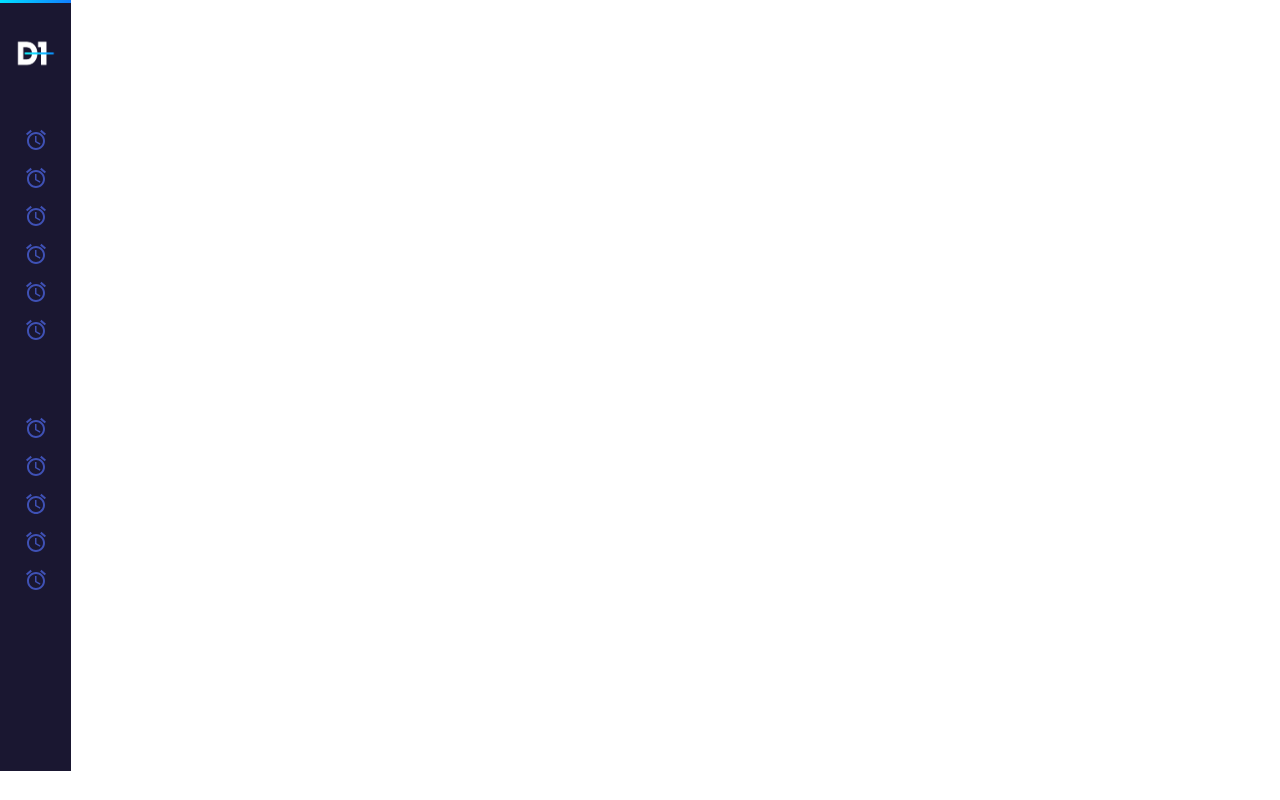
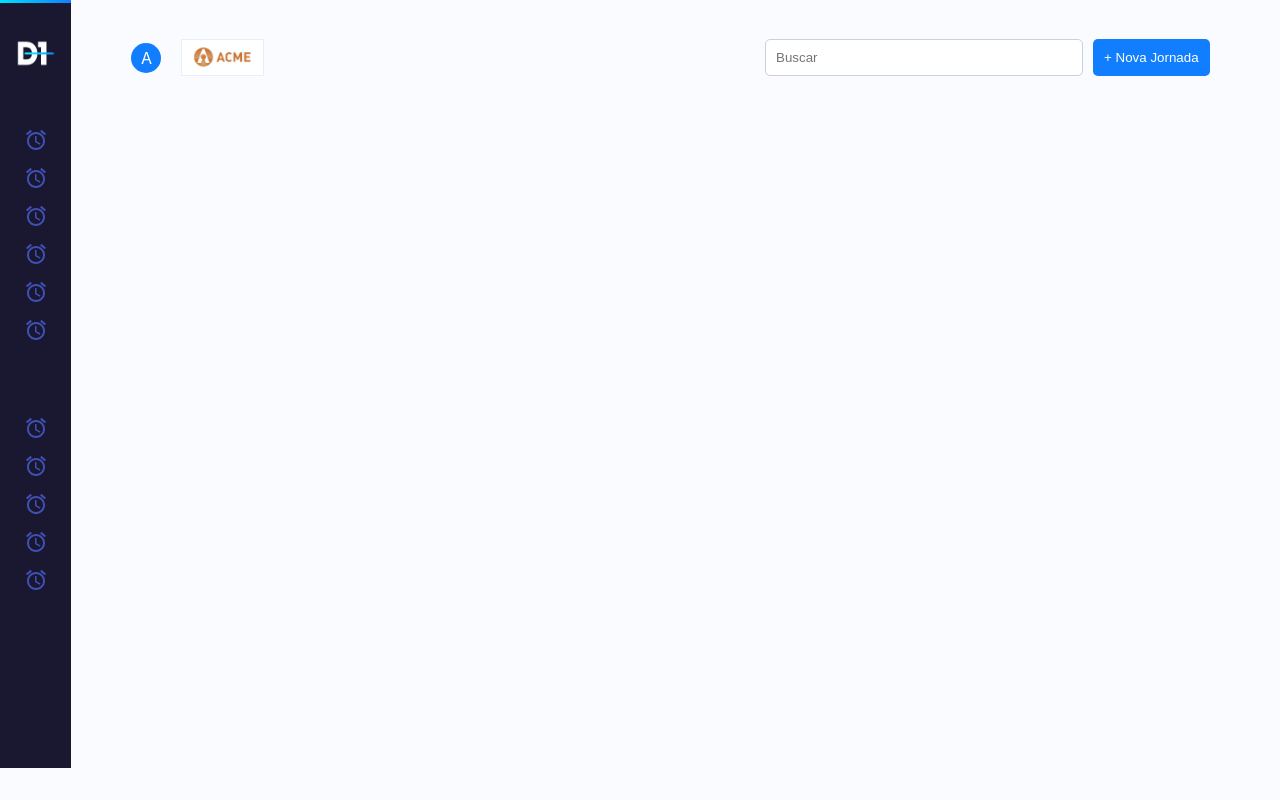
Before and after one commit to LeoGonzaga/d-one, a React (Create React App) app: page / in a window 1280 px wide. Built offline with nearby package versions, Linux system fonts and the light colour scheme.

Commit message:
estilos principais nos elementos do nav

```diff
--- a/src/App.tsx
+++ b/src/App.tsx
@@ -7,12 +7,14 @@ import DrawerLeft from "./Components/Drawer";
 function App() {
   return (
     <Router>
-      <DrawerLeft />
-      <Switch>
-        <Route path="/" exact>
-          {/* <Dashboard /> */}
-        </Route>
-      </Switch>
+      <div style={{ display: "flex" }}>
+        <DrawerLeft />
+        <Switch>
+          <Route path="/" exact>
+            <Dashboard />
+          </Route>
+        </Switch>
+      </div>
     </Router>
   );
 }
--- a/src/Components/Drawer.tsx
+++ b/src/Components/Drawer.tsx
@@ -40,8 +40,8 @@ const ListItem = styled.li`
 const DrawerLeft: React.FC = () => {
   return (
     <>
-      <Line></Line>
       <Container>
+        <Line></Line>
         <Wrapper>
           <D1Logo src={Logo} />
           <ListPages>
--- /dev/null
+++ b/src/Components/NavBar.tsx
@@ -0,0 +1,79 @@
+import React from "react";
+import styled from "styled-components";
+import LogoImg from "../Assets/acme2.png";
+
+export const Container = styled.div`
+  display: flex;
+  flex: 1;
+  max-width: 90%;
+  align-items: center;
+  justify-content: space-between;
+  margin: 39px auto;
+`;
+
+const Infos = styled.div`
+  display: flex;
+  background-size: cover;
+  align-items: center;
+`;
+const NameContainer = styled.div`
+  display: flex;
+  background-color: #117eff;
+  height: 30px;
+  width: 30px;
+  margin-right: 20px;
+  border-radius: 15px;
+  justify-content: center;
+  align-items: center;
+`;
+const Name = styled.span`
+  color: #fff;
+`;
+const LogoContainer = styled.div`
+  background: #fff;
+  border: 1px solid #ebeef6;
+  padding: 0 10px;
+  height: 35px;
+`;
+const Logo = styled.img`
+  max-width: 100%;
+  max-height: 100%;
+`;
+const Action = styled.div``;
+const Search = styled.input`
+  width: 296px;
+  padding: 10px;
+  border-radius: 5px;
+  border: 1px solid #cccfde;
+`;
+const Button = styled.button`
+  background-color: #117eff;
+  padding: 11px;
+  margin: 0 10px;
+  border-radius: 5px;
+  border: none;
+  color: #fff;
+`;
+const Navbar: React.FC = () => {
+  return (
+    <Container>
+      <Infos>
+        <NameContainer>
+          <Name>A</Name>
+        </NameContainer>
+        <LogoContainer>
+          <Logo src={LogoImg} />
+        </LogoContainer>
+      </Infos>
+
+      <Action>
+        <Search placeholder="Buscar" />
+        <Button>
+          + <span>Nova Jornada</span>
+        </Button>
+      </Action>
+    </Container>
+  );
+};
+
+export default Navbar;
--- a/src/Global/style.css
+++ b/src/Global/style.css
@@ -1,6 +1,7 @@
 body {
   padding: 0px;
   margin: 0px;
+  background-color: #FAFBFF;
 }
 
 ul {
--- a/src/Pages/Dashboard/DashboardScreen.tsx
+++ b/src/Pages/Dashboard/DashboardScreen.tsx
@@ -1,9 +1,16 @@
 import React from "react";
+import styled from "styled-components";
+import Navbar from "../../Components/NavBar";
 
-// import { Container } from './styles';
-
+const Container = styled.div`
+  flex: 1;
+`;
 const Dashboard: React.FC = () => {
-  return <div>Dash</div>;
+  return (
+    <Container>
+      <Navbar />
+    </Container>
+  );
 };
 
 export default Dashboard;
```
Also changed, not shown: src/Assets/acme2.png (added), src/Assets/acme2@2x.png (added).
